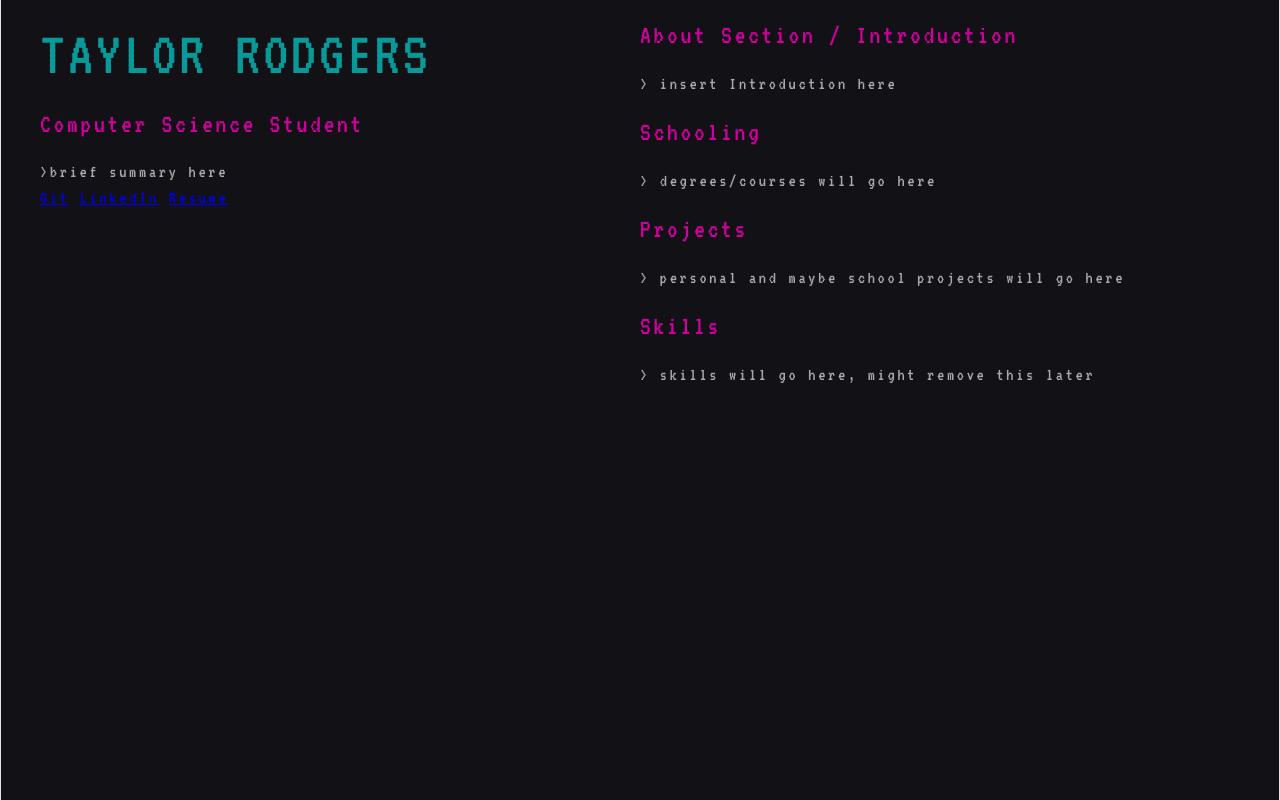
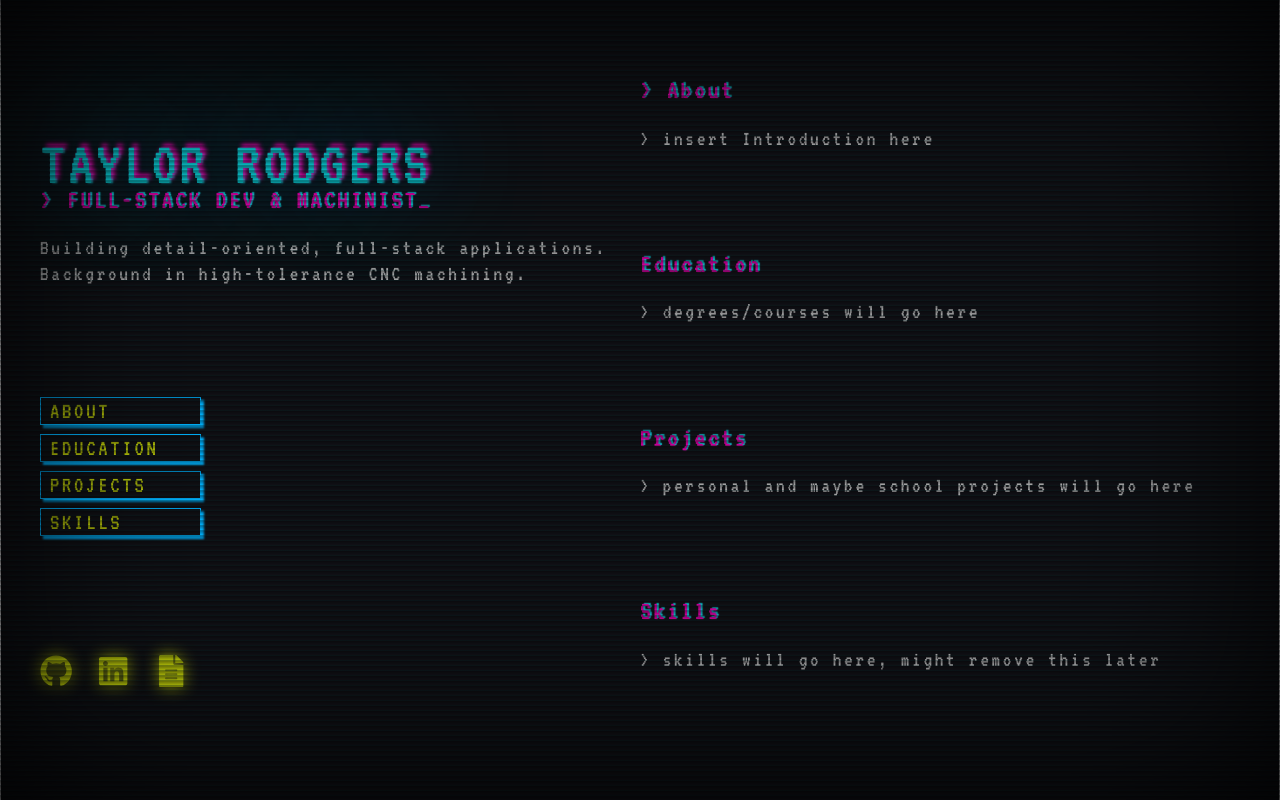
Before and after one commit to TaylorBodgers/TaylorRodgersPortfolio, a React (Vite) app: page / in a window 1280 px wide. Built offline with nearby package versions, Linux system fonts and the light colour scheme.

Commit message:
Added a lot more styling and stuff to make it look cool, styling isn't finalized. CRT lines added with scan line that runs down periodically. Still need to add substance for About, Education, Projects, and Skills sections.

```diff
--- a/package.json
+++ b/package.json
@@ -12,7 +12,8 @@
   "dependencies": {
     "bootstrap": "^5.3.9",
     "react": "^19.3.1",
-    "react-dom": "^19.3.1"
+    "react-dom": "^19.3.1",
+    "react-icons": "^5.7.0"
   },
   "devDependencies": {
     "@eslint/js": "^10.0.1",
--- a/src/App.css
+++ b/src/App.css
@@ -3,8 +3,10 @@
 :root {
   --bg-color: #111116;
   --text-main: #ffffffa3;
-  --primary-accent: #089999;
+  --primary-accent: #0abdc6;
   --secondary-accent: #d0009c;
+  --yolo: #00b3ff;
+  --yellow: #b9c60a;
 }
 
 .portfolio-container {
@@ -14,10 +16,54 @@
   letter-spacing: .15rem;
 }
 
-header {
-  position: sticky;
+.crt-overlay {
+  position: fixed;
+  inset: 0;
+  z-index: 999;
+  pointer-events: none; /* lets clicks and text selection pass right through */
+
+  /* scanlines + edge vignette go here */
+  background: repeating-linear-gradient(
+    to bottom,
+    rgba(4, 62, 60, 0.35) 0px,
+    rgba(0, 0, 0, 0.35) 1px,
+    transparent 5px,
+    transparent 4px
+  );
+  box-shadow: inset 0 0 200px rgb(0, 0, 0);
+}
+
+.crt-overlay::before {
+  content: "";
+  position: absolute;
   top: 0;
-  height: 100vh;
+  left: 0;
+  right: 0;
+  height: 8px;
+  background: rgba(8, 153, 153, 0.12); /* faint tint of your --primary-accent */
+  box-shadow: 0 0 12px rgba(8, 153, 153, 0.2);
+  animation: scan-bar 12s linear infinite;
+}
+
+@keyframes scan-bar {
+  0% {
+    transform: translateY(-10vh);
+    opacity: 0;
+  }
+  5% {
+    opacity: 0.7;
+  }
+  20% {
+    opacity: 0.3;
+  }
+  25% {
+    transform: translateY(110vh);
+    opacity: 0;
+  }
+  100% {
+    transform: translateY(110vh);
+    opacity: 0;
+  }
 }
 
 .layout {
@@ -27,13 +73,32 @@ header {
   margin: 0 auto;
 }
 
+.left-col {
+  position: sticky;
+  top: 0;
+  height: 100vh;
+  display: flex;
+  flex-direction: column;
+  justify-content: space-evenly;
+  align-items: flex-start;
+}
+
+.right-col {
+  padding-top: 3.8rem;
+}
+
+p {
+  font-size: 1.2rem;
+}
+
+
 @media (max-width: 900px) {
   .layout {
     grid-template-columns: 1fr;
     text-align: center;
   }
 
-  header {
+  .left-col {
     position: static;
     height: auto;
     height: 100vh;
@@ -43,13 +108,61 @@ header {
 h1 {
   color:var(--primary-accent);
   font-size: 3.5rem;
+  text-shadow:
+    4px -4px 4px var(--secondary-accent),
+    2px 0 2px var(--primary-accent),
+    4px -4px 125px var(--yolo);
+  margin-bottom: 0;
 }
 
 h2 {
   color:var(--secondary-accent);
+    text-shadow:
+    2px -1px 1px var(--primary-accent),
+    1px 0 1px var(--secondary-accent);
+  margin-top: .5rem;
 }
 
-.links {
+.int-links {
   display: flex;
-  gap: 10px;
+  flex-direction: column;
 }
+
+.ext-links{
+  display: flex;
+  gap: 25px;
+}
+
+.ext-links a {
+  color: var(--yellow);
+  font-size: 1.8rem;
+  transition: color 0.2s, filter 0.2s;
+  filter: drop-shadow(0 0 8px var(--yellow));
+}
+
+.ext-links a:hover {
+  color: var(--yolo);
+}
+
+.btn {
+  width: 150px;
+  padding: 0 0 0 .5rem;
+  background: transparent;
+  color: var(--yellow);
+  border: 1px solid var(--yolo);
+  text-decoration: none;
+  font-size: 1.3rem;
+  transition: all 0.3s ease;
+  margin-bottom: .5rem;
+  box-shadow: 3px 3px 2px #00b3ff;
+}
+
+.btn:hover {
+  background: var(--yolo);
+  color: var(--bg-color);
+  box-shadow: 3px 3px 2px var(--yellow);
+}
+
+section {
+  padding-bottom: 5rem;
+}
--- a/src/App.jsx
+++ b/src/App.jsx
@@ -1,6 +1,8 @@
+import { FaGithub, FaLinkedin, FaFileAlt } from 'react-icons/fa';
 import { useState } from 'react'
 import './index.css'
 import './App.css'
+
 
 function App() {
 
@@ -19,27 +21,45 @@ function App() {
     - when a section comes into view it goes from static to a clear image like tuning into a channel on antenna
     */}
       <div className="portfolio-container">
+        <div className="crt-overlay">
+
+        </div>
         <div className="layout">
           {/* left side will stay static in one place and hold links to navigate right side */}
-          <header className="sticky-lg-top vh-100">
-            <h1>TAYLOR RODGERS</h1>
-            <h2>Computer Science Student</h2>
-            <p>&gt;brief summary here</p>
-
-            <nav className="links">
-              <a href="github.com">Git</a>
-              <a href="linkedin.com">LinkedIn</a>
-              <a href="Resume.pdf">Resume</a>
+          <header className="left-col">
+            <div>
+              <h1>TAYLOR RODGERS</h1>
+              <h2>&gt; FULL-STACK DEV & MACHINIST_</h2>
+              <p>Building detail-oriented, full-stack applications. Background in high-tolerance CNC machining.</p>
+            </div>
+            <nav className="int-links">
+              <a className='btn' href="#About">ABOUT</a>
+              <a className='btn' href="#Education">EDUCATION</a>
+              <a className='btn' href="#Projects">PROJECTS</a>
+              <a className='btn' href="#Skills">SKILLS</a>
+            </nav>
+            <nav className="ext-links">
+              <a href="https://github.com/yourusername" target="_blank" rel="noopener noreferrer" aria-label="GitHub">
+                <FaGithub />
+              </a>
+              <a href="https://linkedin.com/in/yourusername" target="_blank" rel="noopener noreferrer" aria-label="LinkedIn">
+                <FaLinkedin />
+              </a>
+              <a href="/Resume.pdf" target="_blank" rel="noopener noreferrer" aria-label="Resume">
+                <FaFileAlt />
+              </a>
             </nav>
           </header>
           {/* right side will contain things like projects and experience. will be scrollable up and down */}
-          <main className="col-lg-6">
+          <main className="right-col">
             <section id="About">
-              <h2>About Section / Introduction</h2>
+              <h2>&gt; About</h2>
+              {/* <p>&#123;</p> */}
               <p>&gt; insert Introduction here</p>
+              {/* <p>&#125;</p> */}
             </section>
             <section id="Education">
-              <h2>Schooling</h2>
+              <h2>Education</h2>
               <p>&gt; degrees/courses will go here</p>
             </section>
             <section id="Projects">
```
Also changed, not shown: 1 other file (tests, documents, lock files or other folders).
